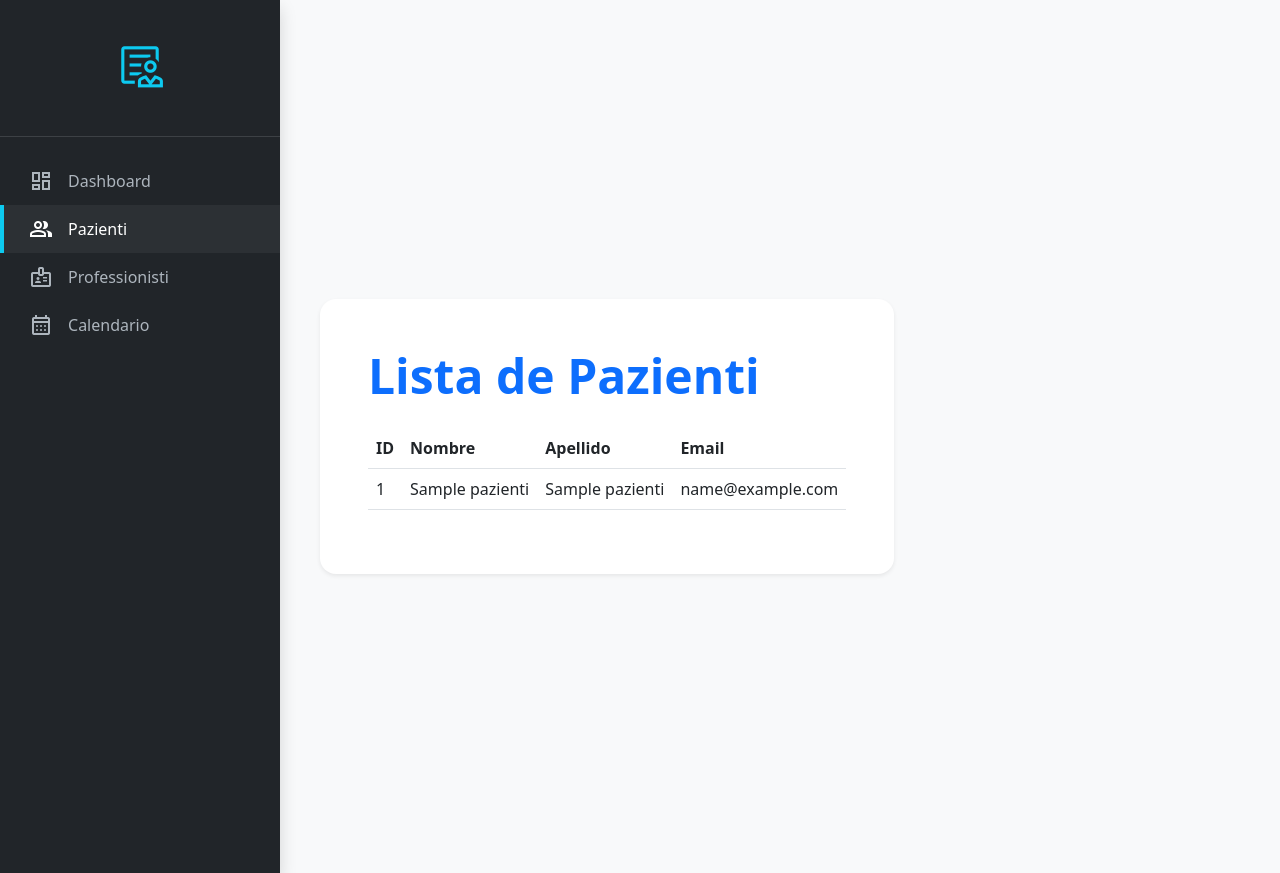
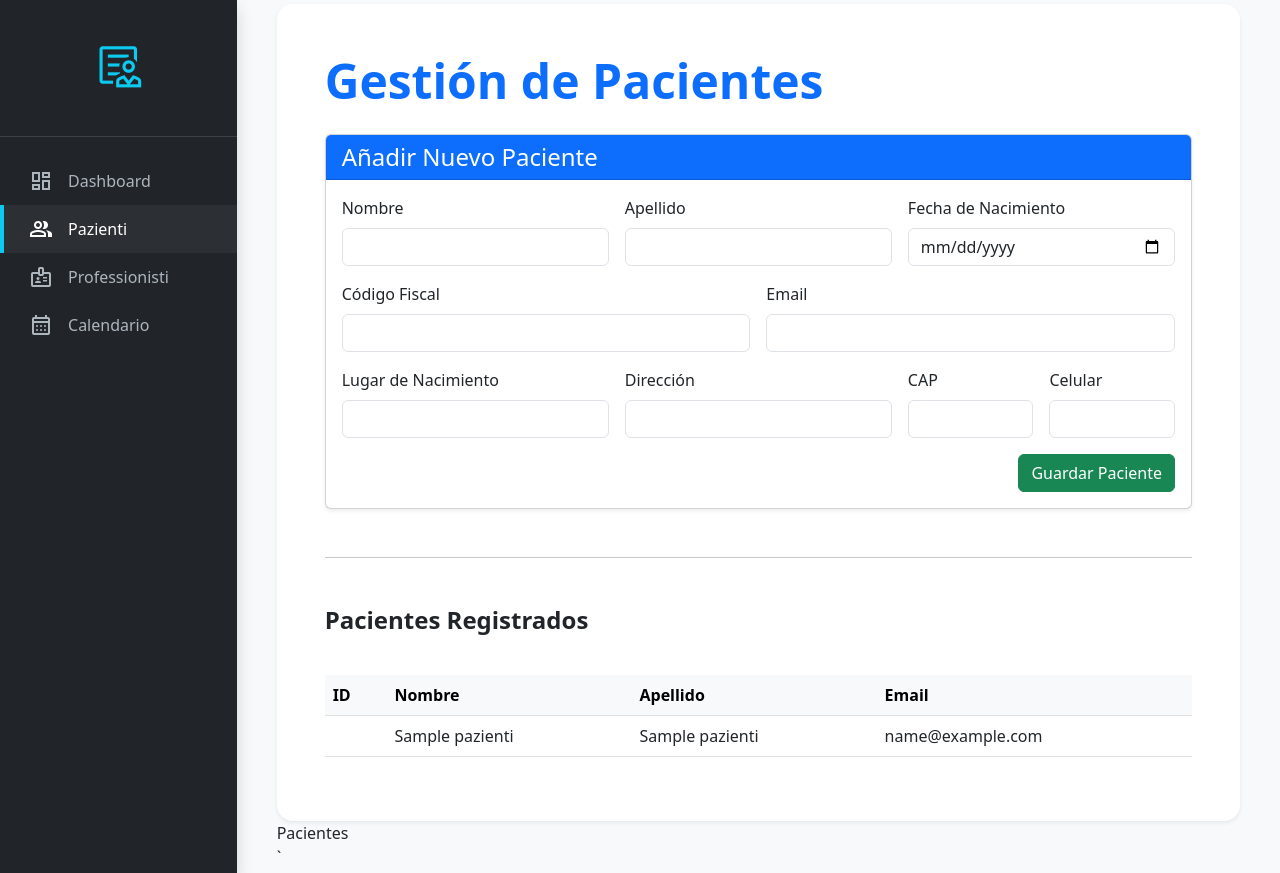
Before and after one commit to Facundo-Mos/stage, a PHP site: page / in a window 1280 px wide, after a click that opens the changed part. Run offline with PHP 8.4, Linux system fonts and the light colour scheme; tables that the repository leaves empty hold one stand-in row (values such as "Sample post"); data that the repository does not hold is empty.

Commit message:
para controlar, calendario y proffesionisti

```diff
--- a/config.php
+++ b/config.php
@@ -1,12 +1,14 @@
 <?php
 $host = "localhost";
-$user = "root"; // Tu usuario de MySQL
-$pass = "";     // Tu contraseña
-$db   = "mydb";
+$user = "root";
+$pass = "";
+$db   = "table"; //
 
 $conn = new mysqli($host, $user, $pass, $db);
 
 if ($conn->connect_error) {
     die("Error de conexión: " . $conn->connect_error);
 }
+
+$conn->set_charset("utf8");
 ?>
--- a/index.php
+++ b/index.php
@@ -6,7 +6,44 @@ $res_pazienti = $conn->query("SELECT * FROM pazienti");
 
 // Consultar doctores
 $res_dottore = $conn->query("SELECT * FROM dottore");
+
+
+include 'config.php'; // Usa solo uno, asegúrate que este sea el correcto
+
+if (isset($_POST['btn_guardar'])) {
+    // Recibimos los datos
+    $nome = $_POST['nome'];
+    $cognome = $_POST['cognome'];
+    $data = $_POST['data_nascita'];
+    $luogo = $_POST['luogo'];
+    $indirizzo = $_POST['indirizzo'];
+    $cap = $_POST['cap'];
+    $cell = $_POST['cellulare'];
+    $cf = $_POST['codice_fiscale'];
+    $email = $_POST['email'];
+
+    // Lógica para ID manual
+    $sql_id = "SELECT MAX(idpazienti) as ultimo FROM pazienti";
+    $res_id = $conn->query($sql_id);
+    $row_id = $res_id->fetch_assoc();
+    $nuevo_id = ($row_id['ultimo']) ? $row_id['ultimo'] + 1 : 1;
+
+    // La consulta INSERT (Asegúrate que termine en ";)
+    $query = "INSERT INTO pazienti (idpazienti, nome, cognome, data_di_nascita, luogo_di_nascita, indirizzo_di_residenza, cap, cellulare, codice_fiscale, email)
+                VALUES ($nuevo_id, '$nome', '$cognome', '$data', '$luogo', '$indirizzo', '$cap', '$cell', '$cf', '$email')";
+
+    if ($conn->query($query)) {
+        echo "<script>alert('¡Paciente guardado!'); window.location='index.php';</script>";
+    } else {
+        echo "Error: " . $conn->error;
+    }
+}
+
+// Consultas para mostrar en las tablas (siempre después del INSERT)
+$res_pazienti = $conn->query("SELECT * FROM pazienti");
+$res_dottore = $conn->query("SELECT * FROM dottore");
 ?>
+
 <!DOCTYPE html>
 <html lang="es">
 <!DOCTYPE html>
@@ -53,9 +90,65 @@ $res_dottore = $conn->query("SELECT * FROM dottore");
 
         <div id="pazienti" class="content-section d-none">
             <div class="container bg-white p-5 shadow-sm rounded-4">
-                <h1 class="display-5 fw-bold text-primary">Lista de Pazienti</h1>
+
+                <h1 class="display-5 fw-bold text-primary mb-4">Gestión de Pacientes</h1>
+
+                <div class="card mb-5 shadow-sm">
+                    <div class="card-header bg-primary text-white">
+                        <h4 class="mb-0">Añadir Nuevo Paciente</h4>
+                    </div>
+                    <div class="card-body">
+                        <form action="" method="POST" class="row g-3">
+                            <div class="col-md-4">
+                                <label class="form-label">Nombre</label>
+                                <input type="text" name="nome" class="form-control" required>
+                            </div>
+                            <div class="col-md-4">
+                                <label class="form-label">Apellido</label>
+                                <input type="text" name="cognome" class="form-control" required>
+                            </div>
+                            <div class="col-md-4">
+                                <label class="form-label">Fecha de Nacimiento</label>
+                                <input type="date" name="data_nascita" class="form-control" required>
+                            </div>
+                            <div class="col-md-6">
+                                <label class="form-label">Código Fiscal</label>
+                                <input type="text" name="codice_fiscale" class="form-control" maxlength="16" required>
+                            </div>
+                            <div class="col-md-6">
+                                <label class="form-label">Email</label>
+                                <input type="email" name="email" class="form-control">
+                            </div>
+                            <div class="col-md-4">
+                                <label class="form-label">Lugar de Nacimiento</label>
+                                <input type="text" name="luogo" class="form-control" required>
+                            </div>
+                            <div class="col-md-4">
+                                <label class="form-label">Dirección</label>
+                                <input type="text" name="indirizzo" class="form-control" required>
+                            </div>
+                            <div class="col-md-2">
+                                <label class="form-label">CAP</label>
+                                <input type="text" name="cap" class="form-control" required>
+                            </div>
+                            <div class="col-md-2">
+                                <label class="form-label">Celular</label>
+                                <input type="text" name="cellulare" class="form-control" required>
+                            </div>
+
+                            <div class="col-12 text-end">
+                                <button type="submit" name="btn_guardar" class="btn btn-success">Guardar Paciente</button>
+                            </div>
+                        </form>
+                    </div>
+                </div>
+
+                <hr class="my-5">
+
+                <h2 class="h4 fw-bold mb-3">Pacientes Registrados</h2>
+                <div class="table-responsive">
                     <table class="table table-hover mt-4">
-                    <thead>
+                        <thead class="table-light">
                             <tr>
                                 <th>ID</th>
                                 <th>Nombre</th>
@@ -66,7 +159,7 @@ $res_dottore = $conn->query("SELECT * FROM dottore");
                         <tbody>
                             <?php while($row = $res_pazienti->fetch_assoc()): ?>
                             <tr>
-                            <td><?php echo $row['idtable1']; ?></td>
+                                <td><?php echo $row['idpazienti']; ?></td>
                                 <td><?php echo $row['nome']; ?></td>
                                 <td><?php echo $row['cognome']; ?></td>
                                 <td><?php echo $row['email']; ?></td>
@@ -76,6 +169,9 @@ $res_dottore = $conn->query("SELECT * FROM dottore");
                     </table>
                 </div>
         </div>
+
+            <a href="javascript:void(0)" class="nav-link" onclick="showPage('pazienti', this)">Pacientes</a>`
+
 
         <div id="professionisti" class="content-section d-none">
             <div class="container bg-white p-5 shadow-sm rounded-4">
--- a/table.sql
+++ b/table.sql
@@ -49,7 +49,7 @@ CREATE TABLE IF NOT EXISTS `mydb`.`dottore` (
   `partita_iva` VARCHAR(45) NULL,
   `pazienti_idtable1` INT NOT NULL,
   PRIMARY KEY (`iddottore`),
-  INDEX `fk_dottore_pazienti_idx` (`pazienti_idtable1` ASC) VISIBLE,
+  INDEX `fk_dottore_pazienti_idx` (`pazienti_idtable1` ASC) ,
   CONSTRAINT `fk_dottore_pazienti`
     FOREIGN KEY (`pazienti_idtable1`)
     REFERENCES `mydb`.`pazienti` (`idtable1`)
```
Also changed, not shown: button.js (line endings or trailing spaces). Lines whose indentation alone changed are shown as unchanged.
